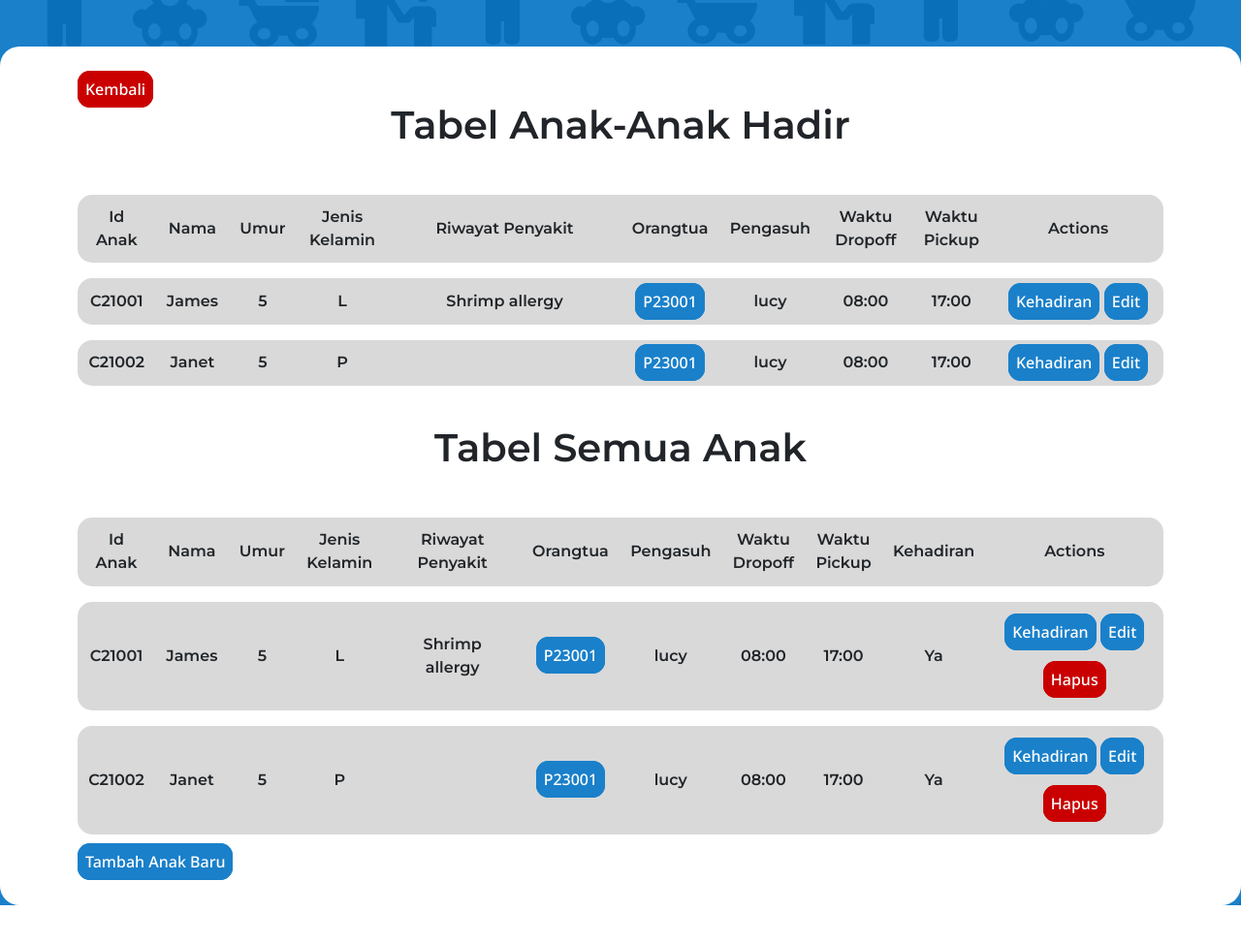
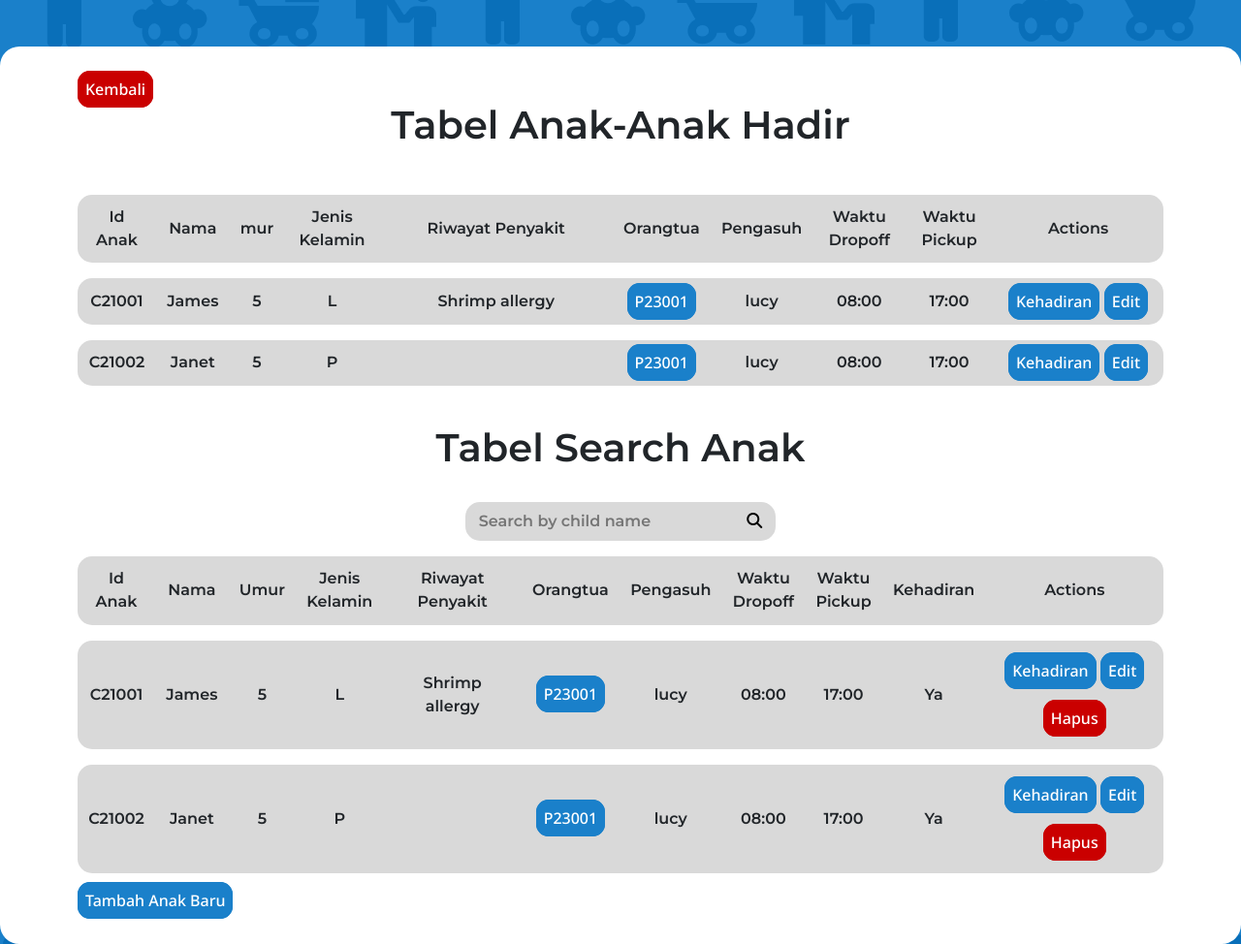
Before and after one commit to Luqmanmh/ProjekBasdatK2P2, a Django app: page /children/ in a window 1280 px wide. Shown: the part 99-1073 px from the top of the page at 97% size. Before the commit the page ends 1033 px from the top, so only its background shows below. Run offline with Django 4.2, Linux system fonts and the light colour scheme; data comes from the database, SQL or seed files in the repository; some libraries are stand-ins or nearby versions; some web fonts are replaced.

Commit message:
search BABY!!!!

```diff
--- a/myFirstApp/views.py
+++ b/myFirstApp/views.py
@@ -13,10 +13,17 @@ def regch(request):
 
 def children(request):
     ch_in = child.objects.filter(in_con = "Ya").order_by("child_id")
-    ch_all = child.objects.all().order_by("child_id")
+    query = request.GET.get('q', '')
+    results = []
+
+    if query:
+        results = child.objects.filter(child_name__icontains=query)
+    else :
+        results = child.objects.all().order_by("child_id")
+
     table1 = []
 
-    for i in ch_all:
+    for i in results:
         employees = employee.objects.get(employee_id=i.care_taker_id)
         childs = child.objects.get(child_id=i.child_id)
         childarr1 = {
@@ -35,12 +42,7 @@ def children(request):
             'childs': childs,
         }
         table2.append(childsarr2)
-
-    context = {
-        'table1': table1,
-        'table2': table2,
-    }
-    return render(request, 'children.html', context)
+    return render(request, 'children.html', {'query': query, 'results': results, 'table2': table2, 'table1': table1})
 
 def employees(request):
     em_dt = employee.objects.all().order_by("employee_id")
--- a/static/css/stylekidl.css
+++ b/static/css/stylekidl.css
@@ -53,6 +53,26 @@ th:last-child {
 
 a {
     text-decoration:none ;
+}
+
+/* input search */
+.src {
+    margin: auto;
+    border: .5rem solid rgba(217, 217, 217, 1);
+    width: 20rem;
+    background: rgba(217, 217, 217, 1);
+    border-radius: 15px;
+}
+input[type='text'] {
+    width: 17rem;
+    border: none;
+    background: none;
+}
+
+.tpsm {
+    background-color: transparent;
+    border: none;
+    cursor: pointer;
 }
 
 #tableall {
@@ -113,6 +133,15 @@ a {
     margin-left: 2.5rem;
 }
 
+.nores {
+    margin-top: -1rem;
+    width: 70rem;
+}
+
+.nores td {
+    border-radius: 15px;
+}
+
 .retbtn {
     font-family: 'Noto Sans', sans-serif;
     border: .5rem solid rgb(202, 0, 0);
--- a/templates/children.html
+++ b/templates/children.html
@@ -24,7 +24,7 @@
             <tr>
                 <th>Id Anak</th>
                 <th>Nama</th>
-                <th>Umur</th>
+                <th>mur</th>
                 <th>Jenis Kelamin</th>
                 <th>Riwayat Penyakit</th>
                 <th>Orangtua</th>
@@ -51,8 +51,12 @@
     </div>
     <br>
     <div class="alltable">
-        <h1>Tabel Semua Anak</h1>
+        <h1>Tabel Search Anak</h1>
         <br>
+        <form method="get" action="/children/" class="src">
+            <input type="text" name="q" placeholder="Search by child name" value="{{ query }}">
+            <button type="submit" class="tpsm"><i class="fa-solid fa-magnifying-glass"></i></button>
+        </form>
         <table class='table2'>
             <tr>
                 <th>Id Anak</th>
@@ -67,6 +71,7 @@
                 <th>Kehadiran</th>
                 <th class="spact">Actions</th>
             </tr>
+            {% if results %}
                 {% for i in table1 %}
                 <tr>
                     <td>{{i.childs.child_id}}</td>
@@ -82,6 +87,13 @@
                     <td class="spact"><a class="spbtn" href="/attendance/{{i.childs.child_id}}">Kehadiran<a> <a class="spbtn" href="/editch/{{i.childs.child_id}}">Edit</a> <br> <br> <a class="retbtn" href="/deletech/{{i.childs.child_id}}">Hapus</a></td>
                 </tr>
                 {% endfor %}
+            {% else %}
+            <table class="nores">
+                <tr>
+                    <td>No results found.</td>
+                </tr>
+            </table>
+            {% endif %}
         </table>
     </div>
     <div class="linksl">
```
Lines whose indentation alone changed are shown as unchanged.
